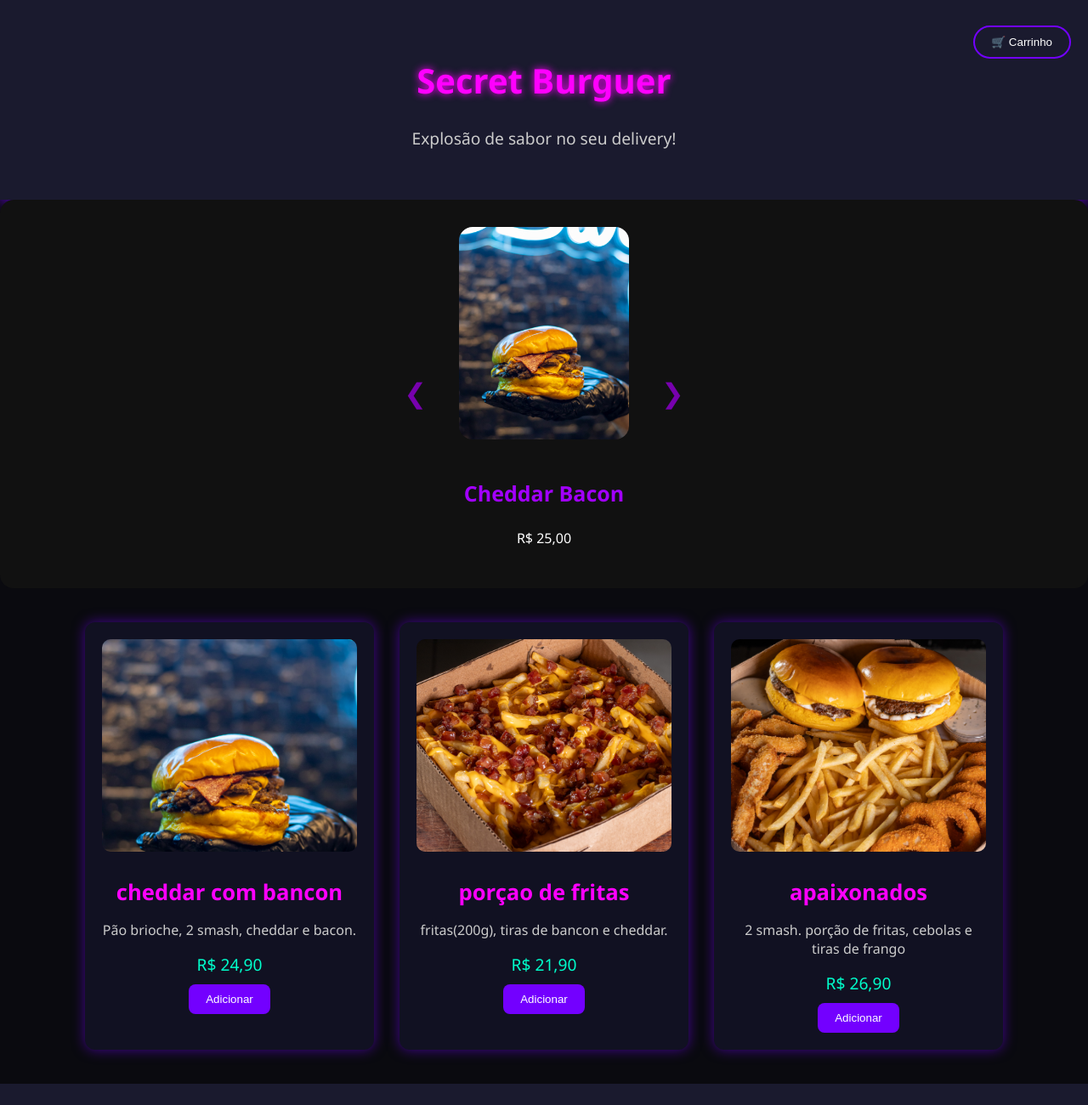
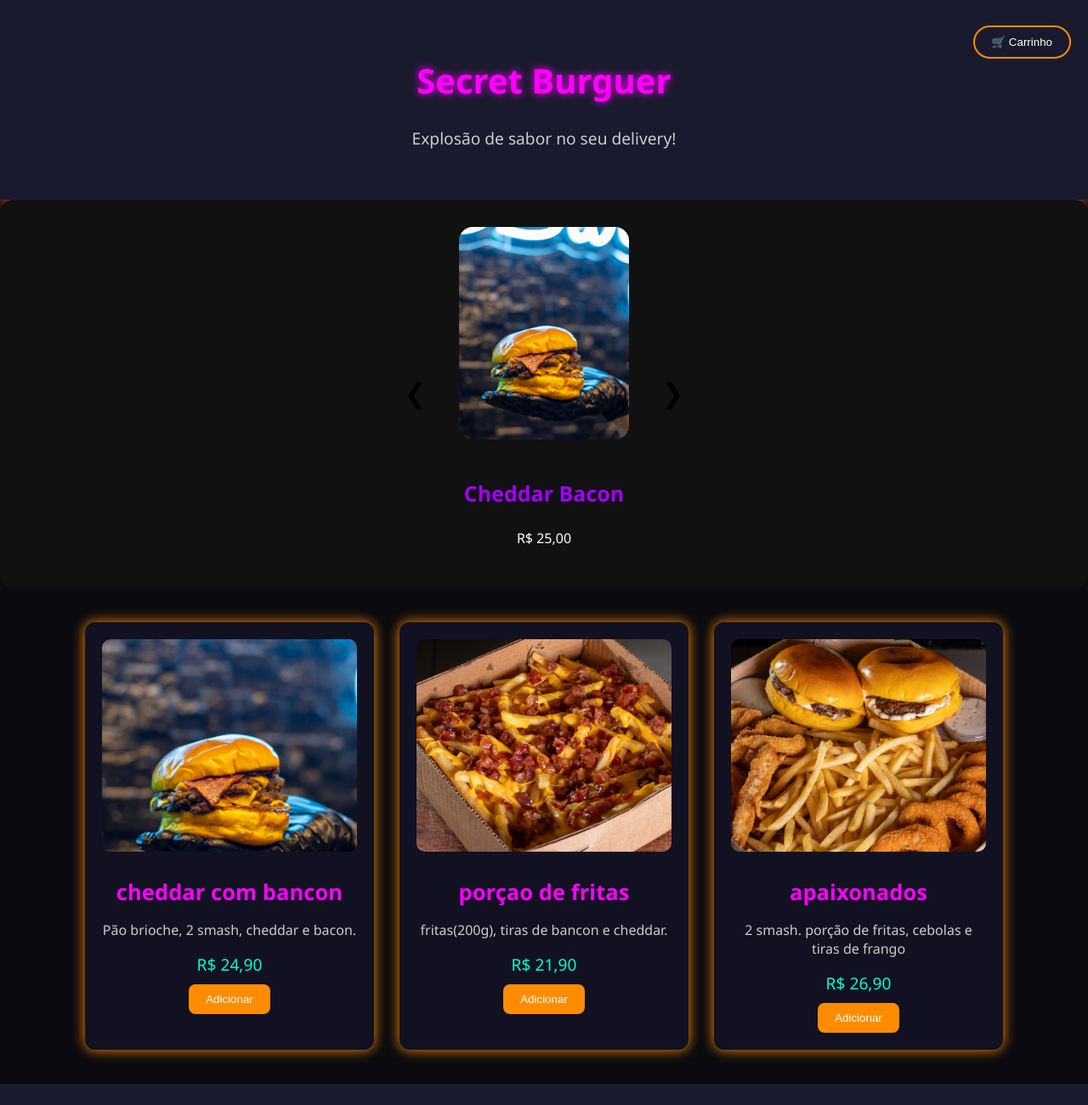
Before and after one commit to artxp7/secretburguer, a plain HTML site: page index.html in a window 1280 px wide. Shown: the top 1300 px of the page at 85% size. Drawn offline with Linux system fonts and the light colour scheme; files whose address does not match are found by name.

Commit message:
Pending changes exported from your codespace

```diff
--- a/style.css
+++ b/style.css
@@ -16,7 +16,7 @@ header {
   text-align: center;
   padding: 40px 20px;
   background: #1a1a2e;
-  box-shadow: 0 0 20px #7300ff;
+  box-shadow: 0 0 20px #ff6600;
 }
 
 header h1 {
@@ -35,7 +35,7 @@ header .cart-button {
   right: 20px;
   top: 30px;
   background-color: transparent;
-  border: 2px solid #7300ff;
+  border: 2px solid #FF8C00;
   border-radius: 50px;
   padding: 10px 20px;
   color: #fff;
@@ -44,7 +44,7 @@ header .cart-button {
 }
 
 header .cart-button:hover {
-  background-color: #7300ff;
+  background: color #ff8c00;
   color: white;
 }
 
@@ -80,7 +80,7 @@ header .cart-button:hover {
   background: none;
   border: none;
   font-size: 2rem;
-  color: #7701ad;
+  color: #overflow-y: auto;overflow-y: auto;overflow-y: auto;;
   cursor: pointer;
   transition: transform 0.8s;
 }
@@ -101,7 +101,7 @@ header .cart-button:hover {
 .card {
   background-color: #111122;
   border-radius: 12px;
-  box-shadow: 0 0 15px #7300ff88;
+  box-shadow: 0 0 15px #FF8C00;
   padding: 20px;
   width: 300px;
   text-align: center;
@@ -136,7 +136,7 @@ header .cart-button:hover {
 }
 
 .card button {
-  background-color: #7300ff;
+  background-color: #FF8C00;
   color: white;
   border: none;
   padding: 10px 20px;
@@ -225,7 +225,7 @@ header .cart-button:hover {
 }
 
 #sidebar-cart button {
-  background-color: #7300ff;
+  background-color: #FF8C00;
   color: white;
   border: none;
   padding: 12px;
```
